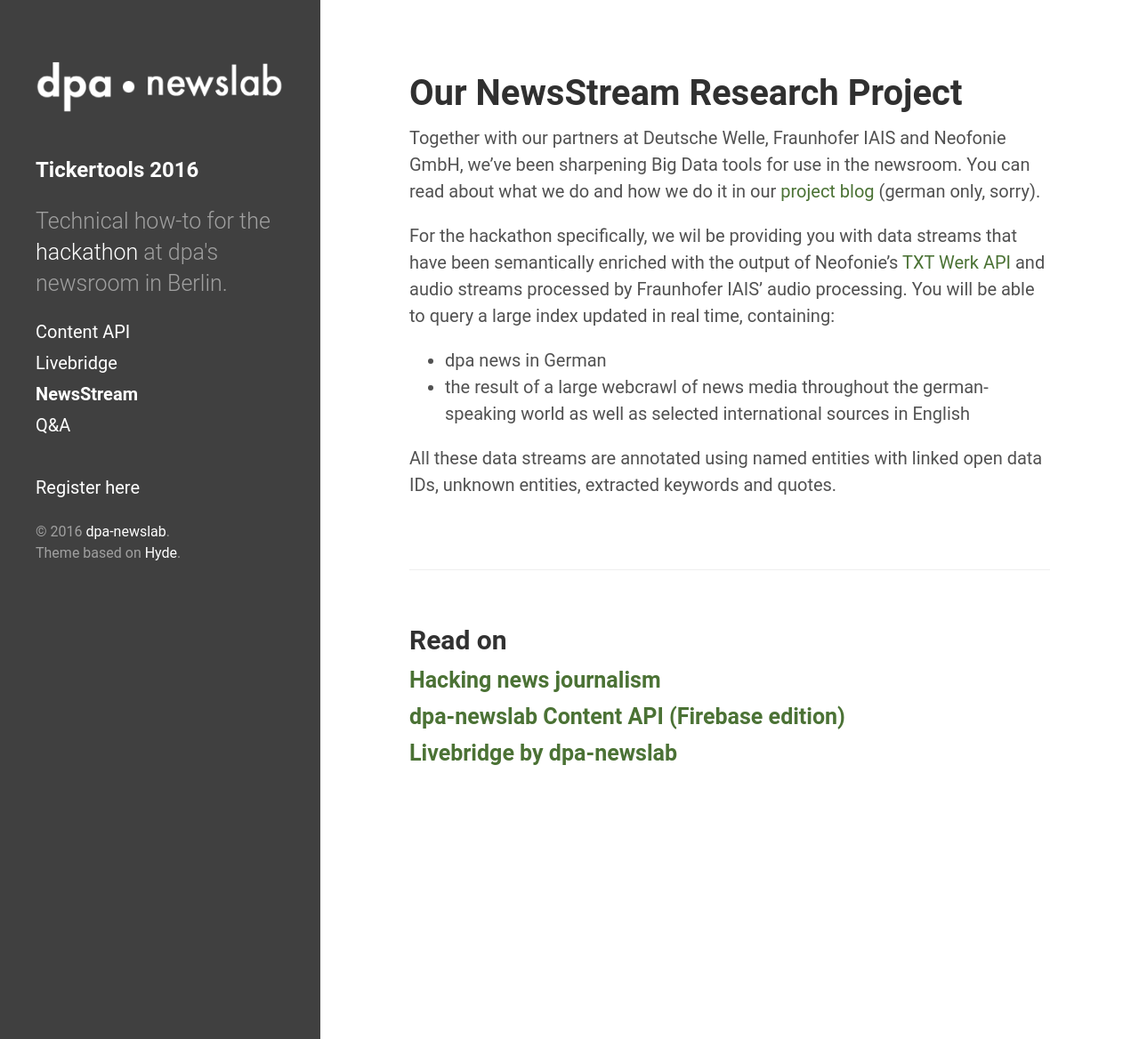
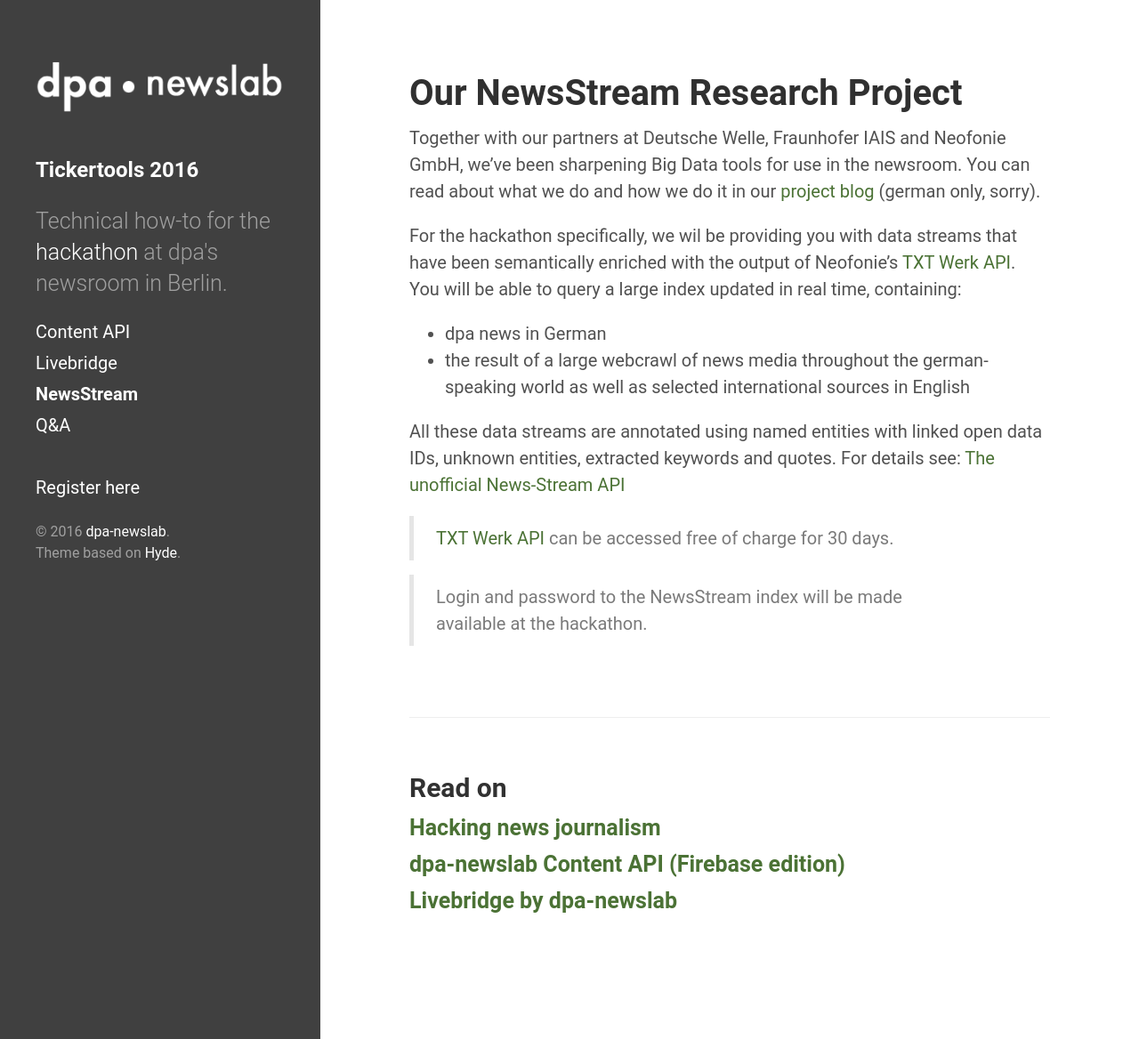
Before and after one commit to mper-bcn-ny/2017-metro, a Jekyll site: the page built from _posts/2016-10-27-newsstream.md, in a window 1280 px wide and 1168 px high. Shown: the whole window at 89% size. Built offline with Jekyll 4.4.1, drawn with Linux system fonts in a browser that asks for light colours.

Commit message:
Update 2016-10-27-newsstream.md
Link to unofficial News-Stream API, Password hint

```diff
--- a/_posts/2016-10-27-newsstream.md
+++ b/_posts/2016-10-27-newsstream.md
@@ -6,9 +6,13 @@ navigation: NewsStream
 
 Together with our partners at Deutsche Welle, Fraunhofer IAIS and Neofonie GmbH, we've been sharpening Big Data tools for use in the newsroom. You can read about what we do and how we do it in our [project blog](http://newsstreamproject.org/) (german only, sorry).
 
-For the hackathon specifically, we wil be providing you with data streams that have been semantically enriched with the output of Neofonie's [TXT Werk API](http://txtwerk.de/) and audio streams processed by Fraunhofer IAIS' audio processing. You will be able to query a large index updated in real time, containing:
+For the hackathon specifically, we wil be providing you with data streams that have been semantically enriched with the output of Neofonie's [TXT Werk API](http://txtwerk.de/). You will be able to query a large index updated in real time, containing:
 
   * dpa news in German
   * the result of a large webcrawl of news media throughout the german-speaking world as well as selected international sources in English
 
-All these data streams are annotated using named entities with linked open data IDs, unknown entities, extracted keywords and quotes.
+All these data streams are annotated using named entities with linked open data IDs, unknown entities, extracted keywords and quotes. For details see: [The unofficial News-Stream API](https://github.com/dpa-newslab/tickertools2016/blob/master/neofonie/EnglischHowToHackathon.md)
+
+> [TXT Werk API](http://txtwerk.de/) can be accessed free of charge for 30 days.
+
+> Login and password to the NewsStream index will be made available at the hackathon.
```
